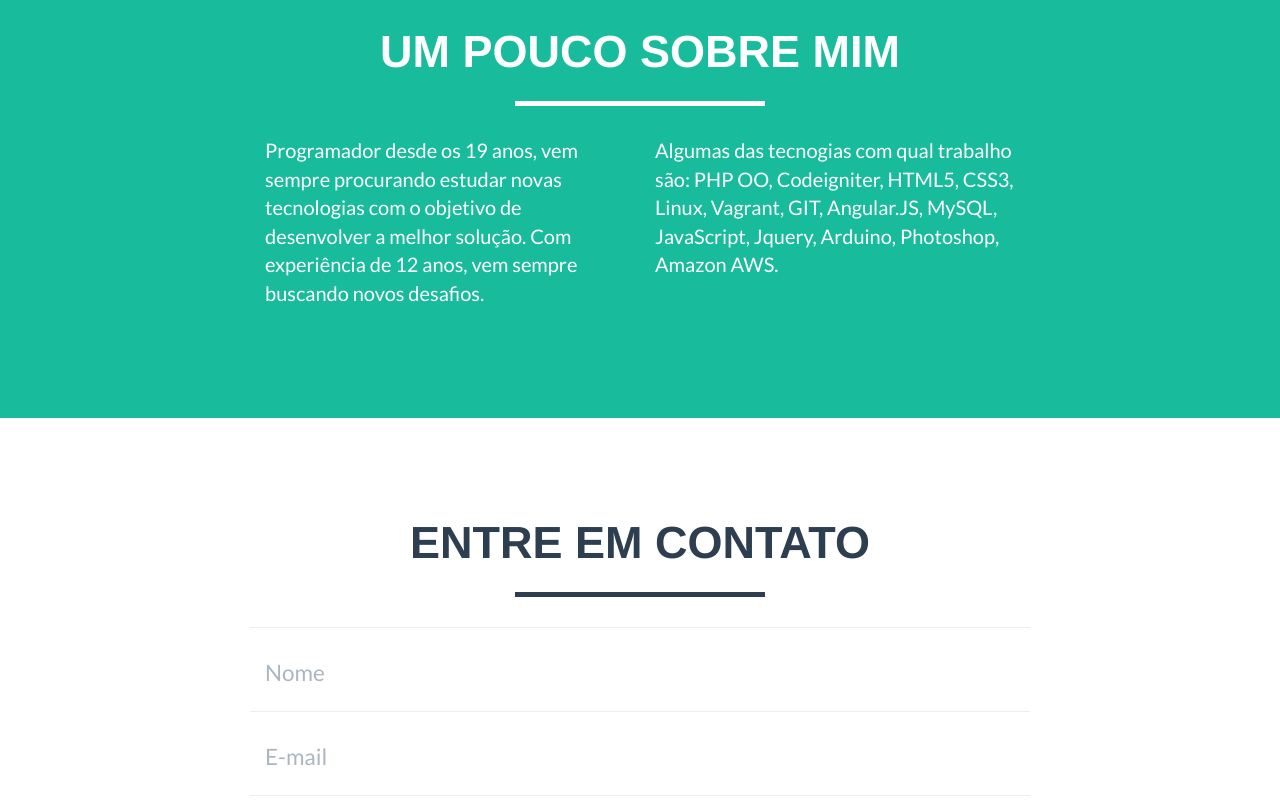
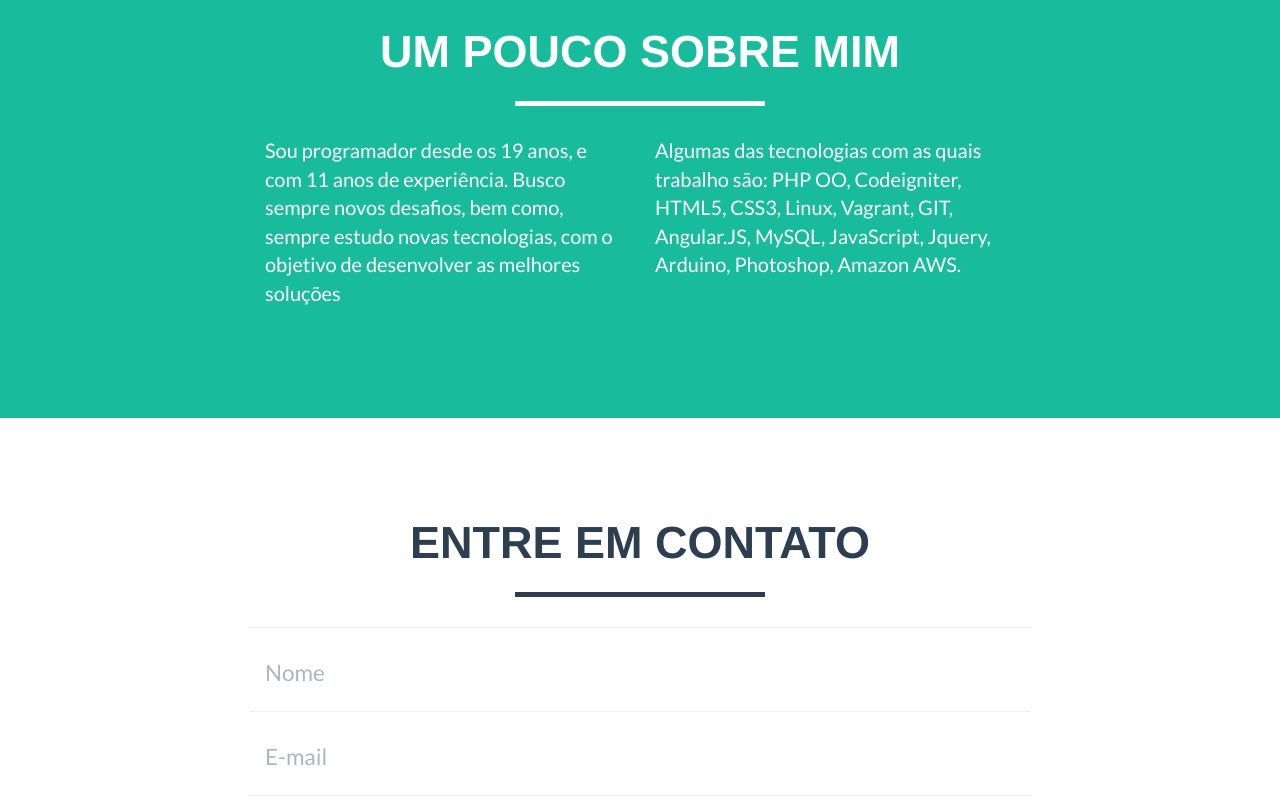
Before and after one commit to alissonzampietro/alissonzampietro.github.io, a plain HTML site: page index.html in a window 1280 px wide. Shown: the part 1640-2440 px from the top of the page. Drawn offline with nearby package versions, Linux system fonts and the light colour scheme.

Commit message:
fix: changing description

```diff
--- a/index.html
+++ b/index.html
@@ -162,10 +162,10 @@
             </div>
             <div class="row">
                 <div class="col-lg-4 col-lg-offset-2">
-                    <p>Programador desde os 19 anos, vem sempre procurando estudar novas tecnologias com o objetivo de desenvolver a melhor solução. Com experiência de <span class="tempoMercado"></span> anos, vem sempre buscando novos desafios.</p>
+                    <p>Sou programador desde os 19 anos, e com <span class="tempoMercado"></span> anos de experiência. Busco sempre novos desafios, bem como, sempre estudo novas tecnologias, com o objetivo de desenvolver as melhores soluções</p>
                 </div>
                 <div class="col-lg-4">
-                    <p>Algumas das tecnogias com qual trabalho são: PHP OO, Codeigniter, HTML5, CSS3, Linux, Vagrant, GIT, Angular.JS, MySQL, JavaScript, Jquery, Arduino, Photoshop, Amazon AWS. </p>
+                    <p>Algumas das tecnologias com as quais trabalho são: PHP OO, Codeigniter, HTML5, CSS3, Linux, Vagrant, GIT, Angular.JS, MySQL, JavaScript, Jquery, Arduino, Photoshop, Amazon AWS. </p>
                 </div>
             </div>
         </div>
@@ -290,7 +290,8 @@
                             <h2>Projeto Jardim Notável</h2>
                             <hr class="star-primary">
                             <img src="img/portfolio/jardimnotavel2.jpg" class="img-responsive img-centered" alt="">
-                            <p>Portal infantil contendo diversas atividades para que a criança possa realizar com o objetivo de desbloquear itens (comidas, remédios e acessórios) para que as necessidades de seu PET (imagem acima) possam serem sanadas. Fui encarregado de ser o analista responsável pelo back-end, desenvolvendo o modelo de funcionamento e realizando a implementação. Site pode ser acessado por <a href="https://jardimnotavel.com.br">aqui</a>.</p>
+                            <p>Portal infantil contendo diversas atividades para que a criança possa realizar com o objetivo de desbloquear itens (comidas, remédios e acessórios) para que as necessidades de seu PET (imagem acima) possam serem sanadas. Fui
+                                encarregado de ser o analista responsável pelo back-end, desenvolvendo o modelo de funcionamento e realizando a implementação. Site pode ser acessado por <a href="https://jardimnotavel.com.br">aqui</a>.</p>
                             <ul class="list-inline item-details">
                                 <li>Cliente:
                                     <strong><a href="http://mentesnotaveis.com.br" target="blank">Mentes Notáveis</a>
--- a/js/scripts.js
+++ b/js/scripts.js
@@ -1,5 +1,5 @@
 var anoAtual = new Date().getFullYear();
-var tempoMercado = anoAtual - 2012;
+var tempoMercado = anoAtual - 2013;
 var idade = anoAtual - 1994;
 document.getElementById("anoAtual").innerHTML = anoAtual;
 document.getElementById("idade").innerHTML = idade;
```
